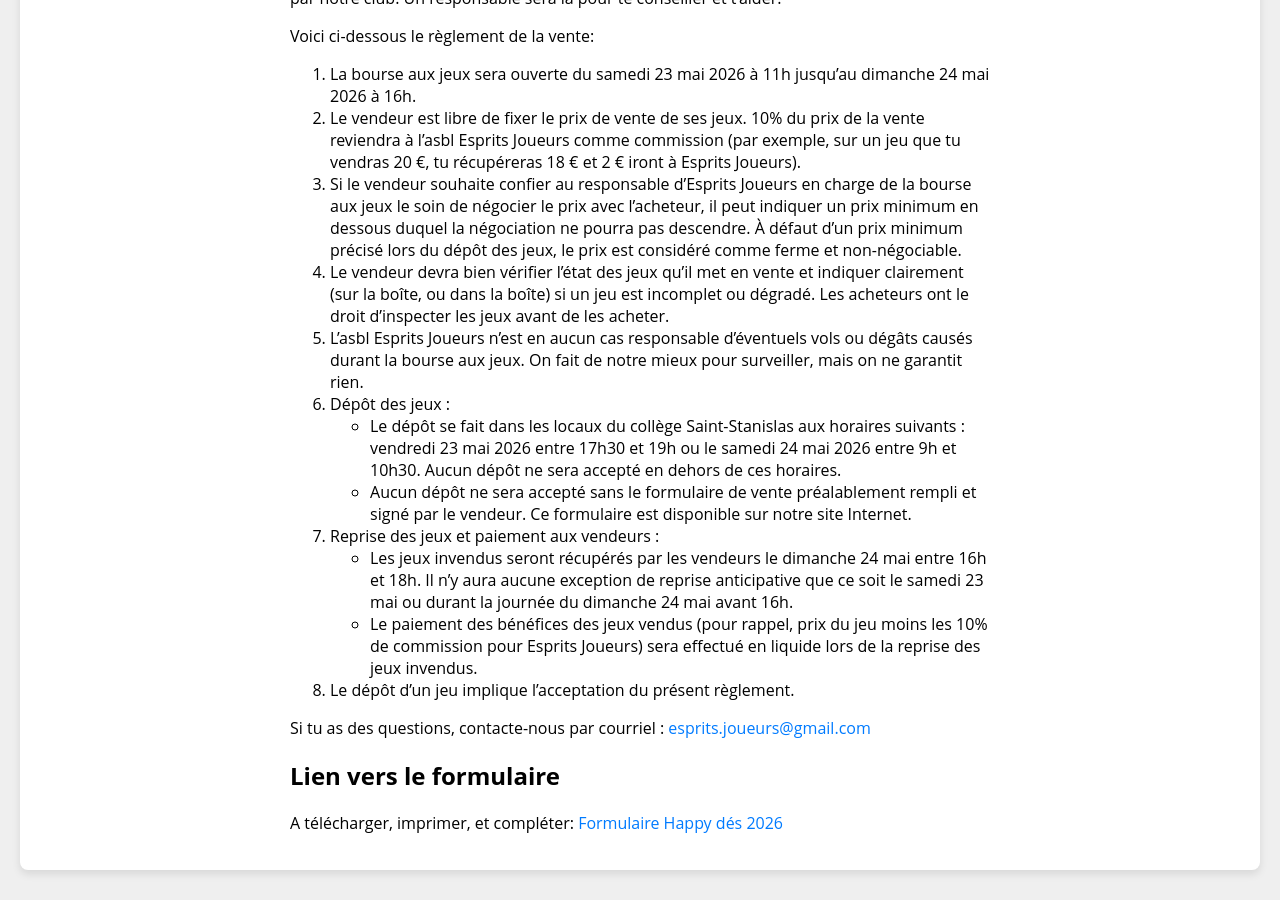
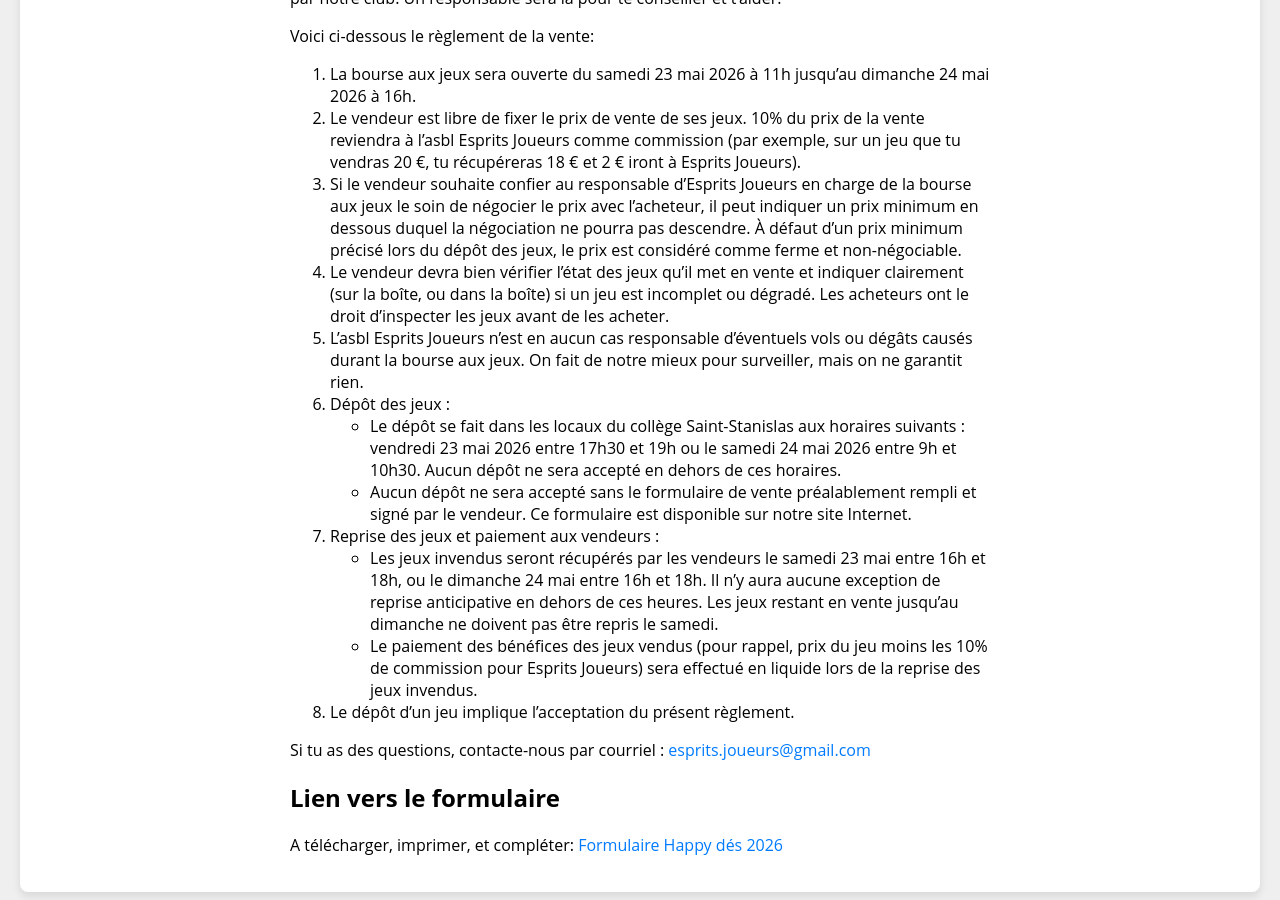
Before and after one commit to espritsjoueurs/espritsjoueurs.github.io, a Jekyll site: the page built from happydes.md, in a window 1280 px wide and 900 px high, scrolled down 2702 px. Built offline with Jekyll 4.4.1, drawn with Linux system fonts in a browser that asks for light colours; before the commit the page ends 3580 px from its top, so only the background shows below that.

Commit message:
mise a jour reglement depos vente, ajout de la reprise le samedi, et ajout d'une note sur la page d'accueil pour attirer l'attention sur la page dediee a happy des

```diff
--- a/happydes.md
+++ b/happydes.md
@@ -46,7 +46,7 @@ Voici ci-dessous le règlement de la vente:
     - Le dépôt se fait dans les locaux du collège Saint-Stanislas aux horaires suivants : vendredi 23 mai 2026 entre 17h30 et 19h ou le samedi 24 mai 2026 entre 9h et 10h30. Aucun dépôt ne sera accepté en dehors de ces horaires.
     - Aucun dépôt ne sera accepté sans le formulaire de vente préalablement rempli et signé par le vendeur. Ce formulaire est disponible sur notre site Internet.
 1. Reprise des jeux et paiement aux vendeurs :
-    - Les jeux invendus seront récupérés par les vendeurs le dimanche 24 mai entre 16h et 18h. Il n’y aura aucune exception de reprise anticipative que ce soit le samedi 23 mai ou durant la journée du dimanche 24 mai avant 16h.
+    - Les jeux invendus seront récupérés par les vendeurs le samedi 23 mai entre 16h et 18h, ou le dimanche 24 mai entre 16h et 18h. Il n’y aura aucune exception de reprise anticipative en dehors de ces heures. Les jeux restant en vente jusqu'au dimanche ne doivent pas être repris le samedi.
     - Le paiement des bénéfices des jeux vendus (pour rappel, prix du jeu moins les 10% de commission pour Esprits Joueurs) sera effectué en liquide lors de la reprise des jeux invendus.
 1. Le dépôt d’un jeu implique l'acceptation du présent règlement.
 
```
Also changed, not shown: home.md (+2 -0 lines), 1 other file.
